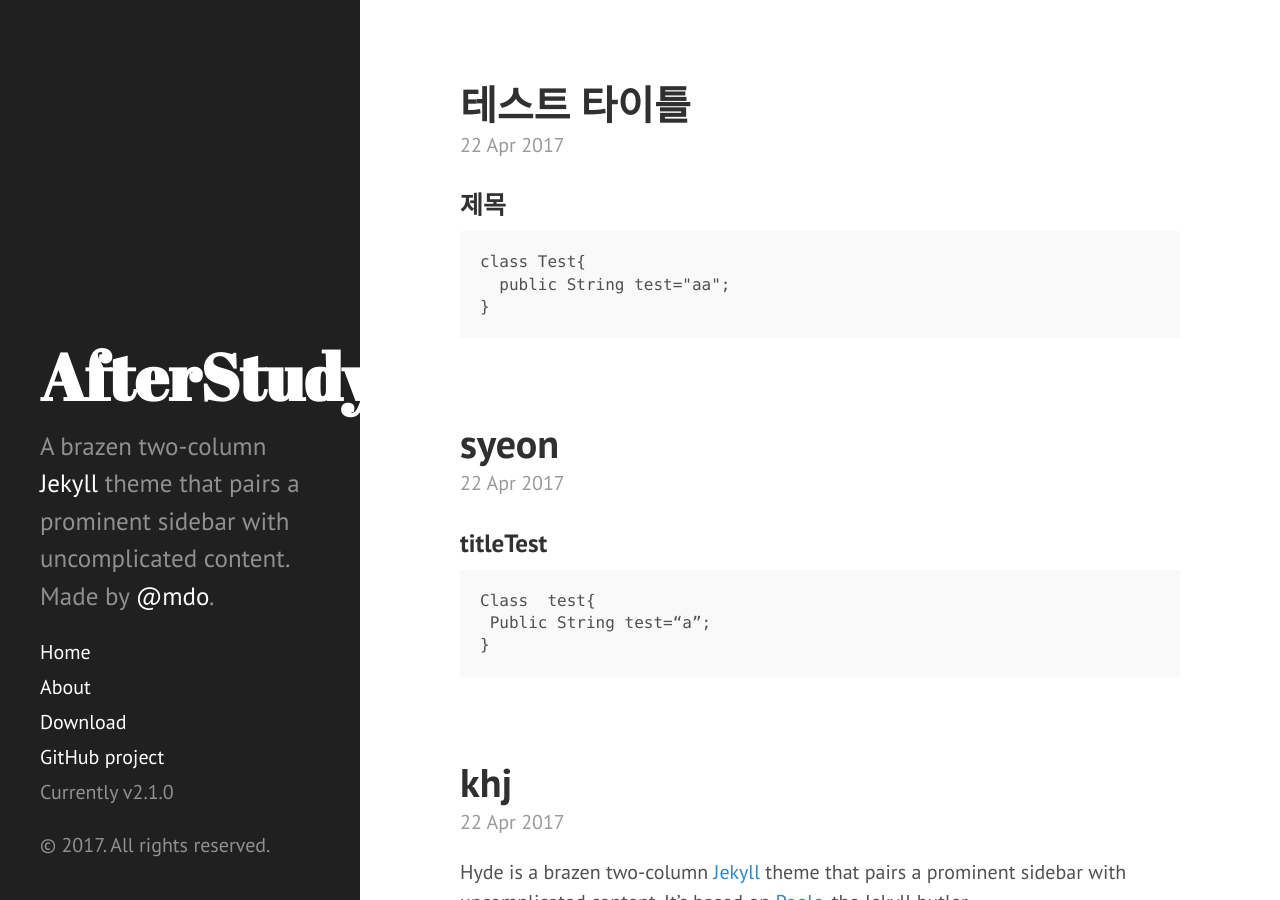
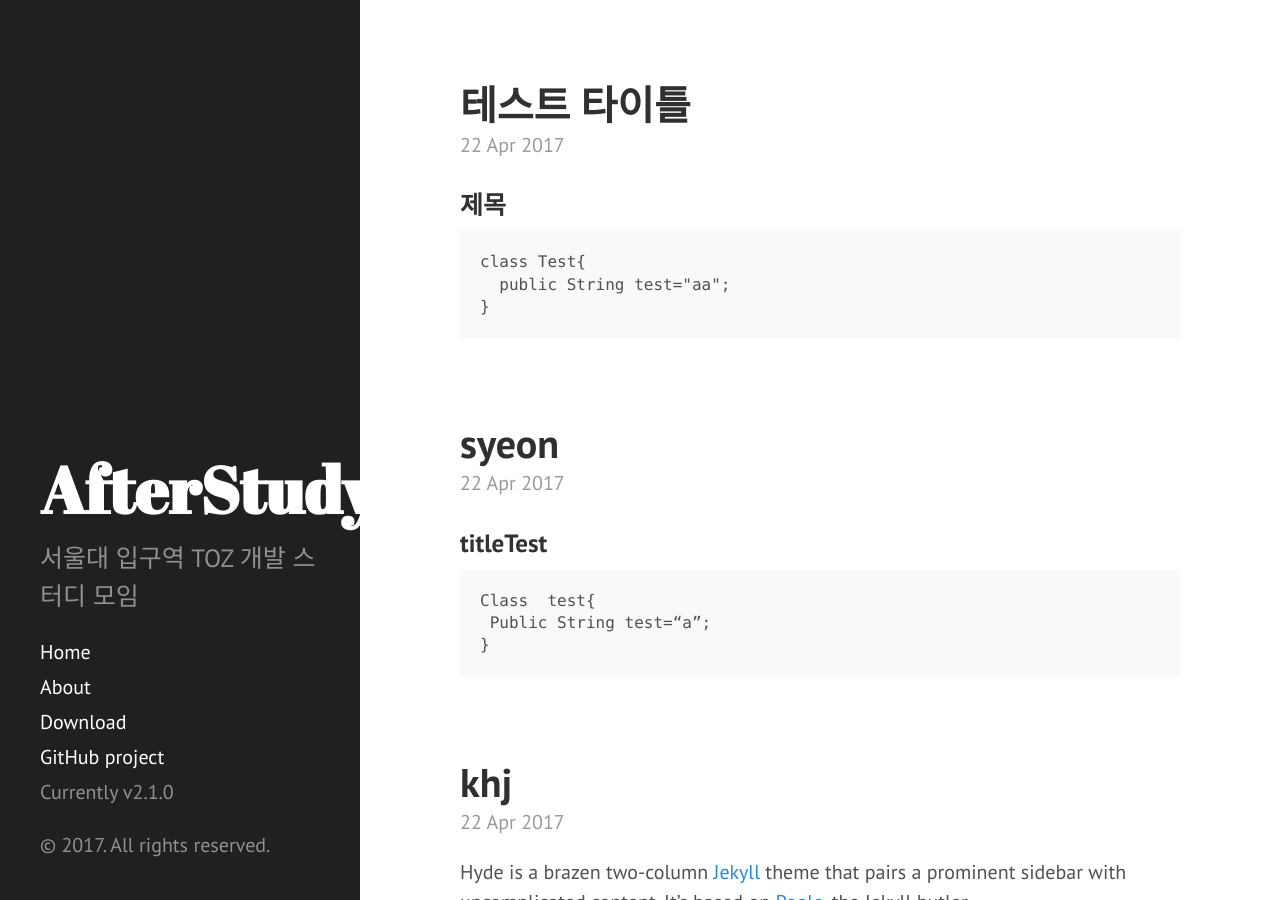
Before and after one commit to AfterStudy/AfterStudy.github.io, a Jekyll site: the page built from index.html, in a window 1280 px wide and 900 px high. Built offline with Jekyll 4.4.1, drawn with Linux system fonts in a browser that asks for light colours; Markdown is read by kramdown in place of the engine named in the settings; the list of posts is cut into pages by our own code.

```diff
--- a/_config.yml
+++ b/_config.yml
@@ -9,7 +9,7 @@ permalink:        pretty
 # Setup
 title:            AfterStudy
 tagline:          'AfterStudy, Korea Seoul'
-description:      'A brazen two-column <a href="http://jekyllrb.com" target="_blank">Jekyll</a> theme that pairs a prominent sidebar with uncomplicated content. Made by <a href="https://twitter.com/mdo" target="_blank">@mdo</a>.'
+description:      '서울대 입구역 TOZ 개발 스터디 모임'
 url:              https://afterstudy.github.io
 baseurl:          /
 
@@ -23,4 +23,4 @@ paginate:         5
 version:          2.1.0
 
 github:
-  repo:           https://github.com/afterstudy.github.io
+  repo:           https://github.com/AfterStudy/AfterStudy.github.io
```
